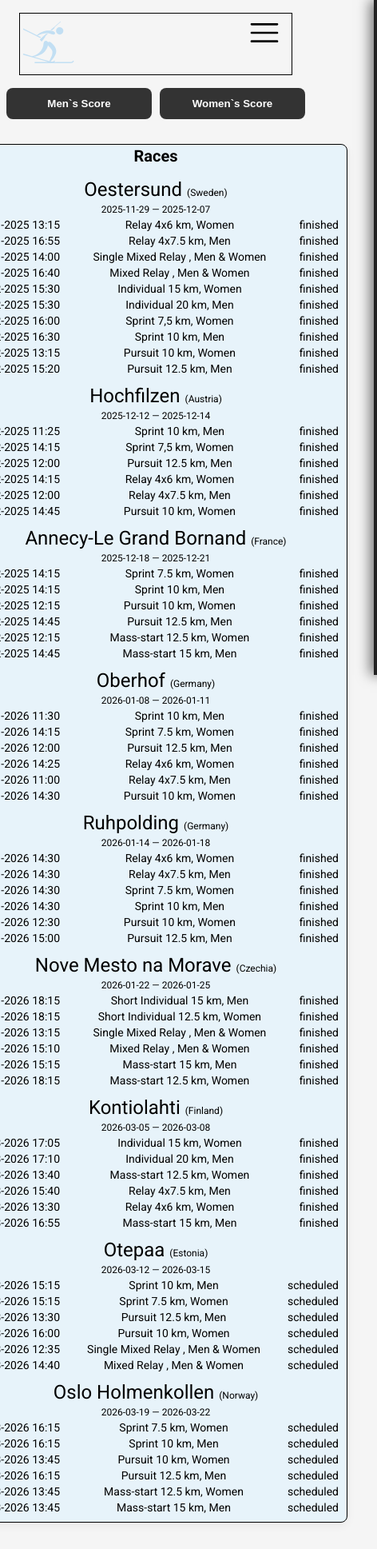
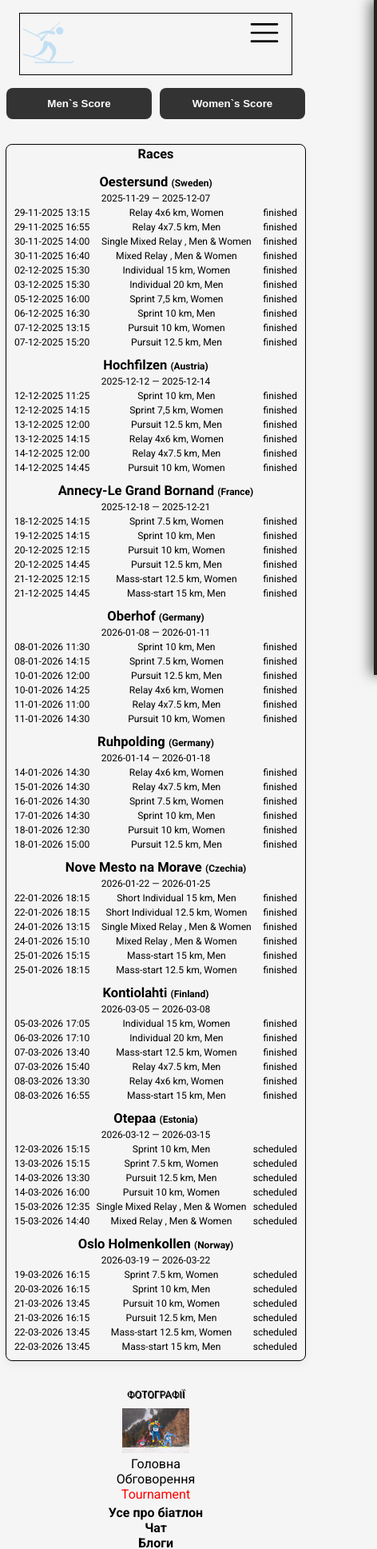
Before and after one commit to FideltheAleXX/biathlon-calendar-rewrite, a React (Vite) app in the folder frontend/biatlon-calendar/: page / in a window 390 px wide. Shown: the top 1937 px of the page at 80% size, 472 px wide, since content can reach past the window. Built offline with nearby package versions, Linux system fonts and the light colour scheme.

Commit message:
responsive for 320px. ToDo modal

```diff
--- a/frontend/biatlon-calendar/src/App.css
+++ b/frontend/biatlon-calendar/src/App.css
@@ -64,11 +64,19 @@
     border: none;
   }
 }
-/*
+
 @media (max-width: 320px) {
   .score {
-    display: flex;
-    justify-content: center;
+    flex-direction: column;
+    align-items: start;
+  }
+
+  body {
+    overflow-x: scroll;
+  }
+
+  .left-side,
+  .right-side {
+    display: none;
   }
 }
-*/
--- a/frontend/biatlon-calendar/src/components/Footer/Footer.module.css
+++ b/frontend/biatlon-calendar/src/components/Footer/Footer.module.css
@@ -15,11 +15,11 @@
   justify-content: space-between;
   align-items: center;
   margin: 8px;
-  padding: 32px;
+  padding: 16px;
 }
 
 img {
-  width: clamp(6.25rem, calc(3.25rem + 6.25vw), 8.25rem);
+  width: clamp(5rem, calc(3.917rem + 5.417vw), 8.25rem);
 }
 
 .info {
@@ -29,5 +29,11 @@ img {
   justify-content: center;
 }
 
-@media (max-width: 480px) {
+@media (max-width: 320px) {
+  .sponsors {
+    display: flex;
+    flex-direction: column;
+    gap: 8px;
+    align-items: center;
+  }
 }
--- a/frontend/biatlon-calendar/src/components/Races/Races.module.css
+++ b/frontend/biatlon-calendar/src/components/Races/Races.module.css
@@ -7,19 +7,19 @@
   border-radius: 8px;
   box-shadow: 0 4px 12px rgba(0, 0, 0, 0.05);
   text-align: center;
-  width: 30rem;
-  background-color: #e7f3fa;
+  width: clamp(23rem, calc(20.667rem + 11.667vw), 30rem);
 }
 
 .title {
   text-align: center;
-  font-size: 20px;
+  font-size: clamp(16px, calc(14.667px + 0.417vw), 20px);
   font-weight: 700;
   margin-bottom: 12px;
 }
 
 .stageName {
-  font-size: 24px;
+  font-size: clamp(16px, calc(13.333px + 0.833vw), 24px);
+  font-weight: 600;
 }
 
 .stage {
@@ -39,4 +39,5 @@
   display: flex;
   justify-content: space-between;
   margin: 4px;
+  font-size: clamp(12px, calc(11.333px + 0.208vw), 14px);
 }
--- a/frontend/biatlon-calendar/src/components/Table/Table.module.css
+++ b/frontend/biatlon-calendar/src/components/Table/Table.module.css
@@ -44,20 +44,27 @@
 }
 
 .position {
-  text-align: center;
+  display: inline-flex;
+  align-items: center;
+  justify-content: center;
+
+  width: 28px;
+  height: 28px;
+  border-radius: 50%;
+  background: #ddd;
 }
 
 .position1 {
-  color: gold;
+  background: gold;
   font-weight: 700;
 }
 
 .position2 {
-  color: silver;
+  background: silver;
 }
 
 .position3 {
-  color: #cd7f32; /* bronze */
+  background: #cd7f32; /* bronze */
 }
 
 .points {
--- a/frontend/biatlon-calendar/src/index.css
+++ b/frontend/biatlon-calendar/src/index.css
@@ -8,7 +8,7 @@ html,
 body {
   height: 100%;
   width: 100%;
-  background: #f5f5f5;
+  background: rgb(245, 245, 245);
   font-family: 'Roboto', sans-serif;
 }
 
```
